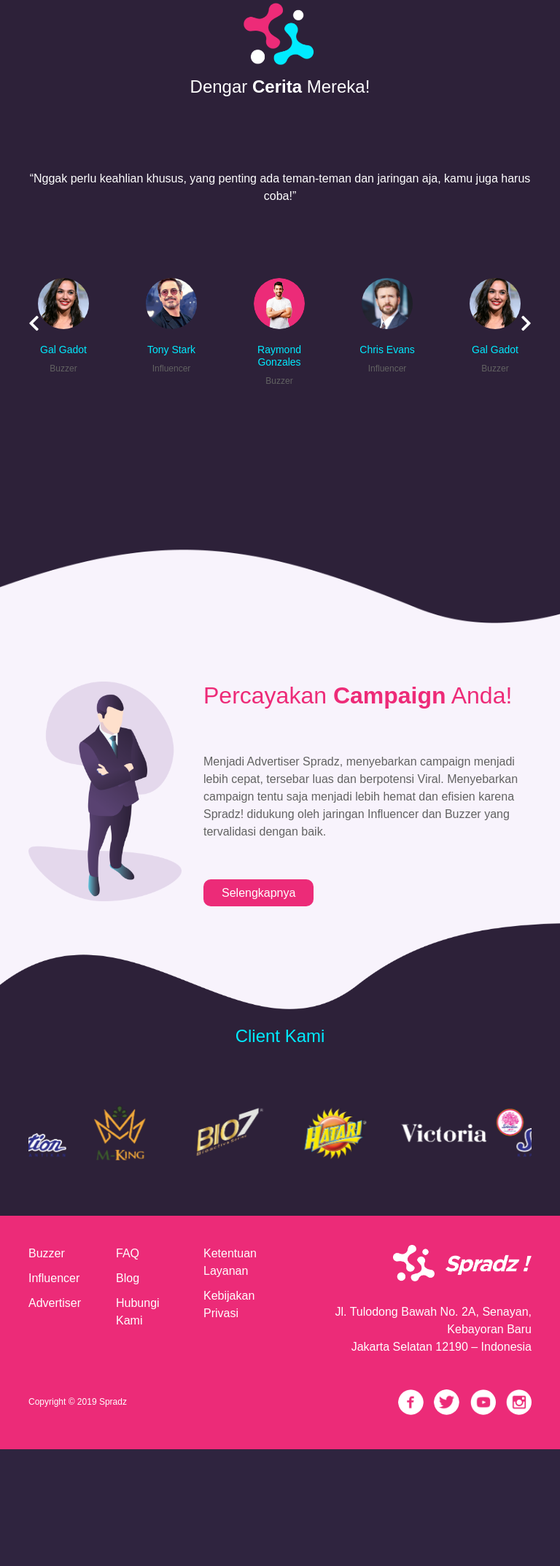
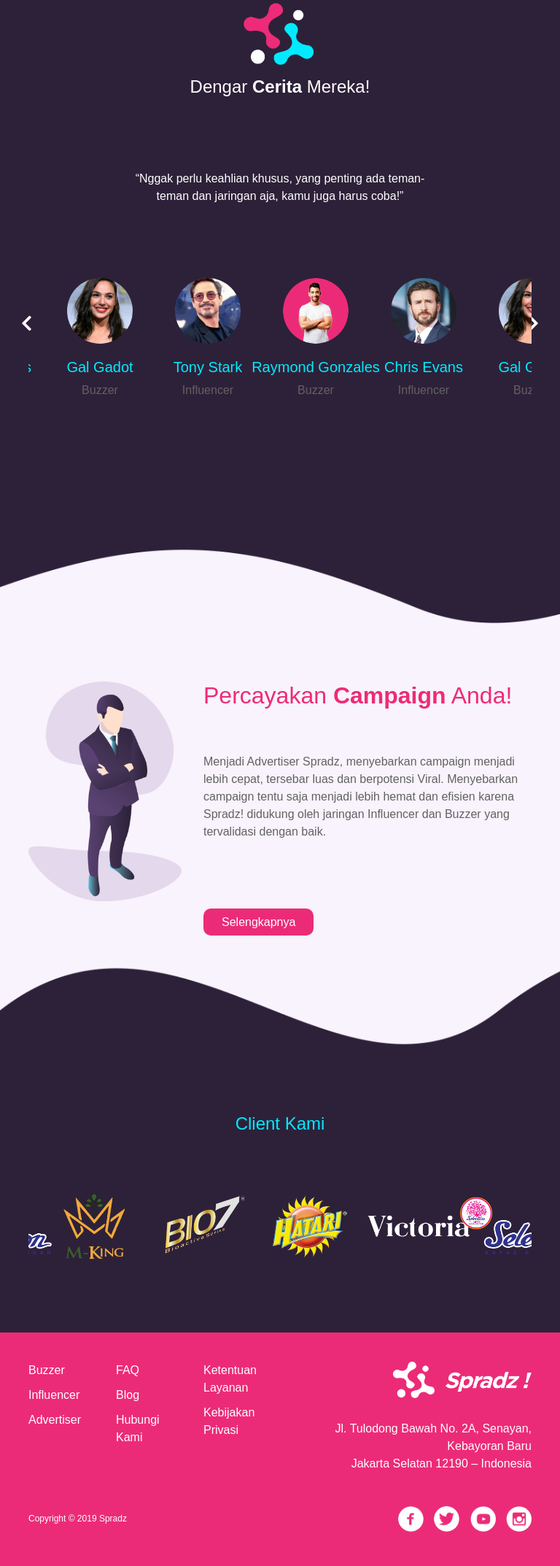
Before and after one commit to dwikydiasl/spradz, a PHP site: page / in a window 768 px wide. Shown: the part 1510-3656 px from the top of the page at 73% size. Before the commit the page ends 3496 px from the top, so only its background shows below. Run offline with PHP 8.4, Linux system fonts and the light colour scheme; some libraries are stand-ins or nearby versions; some web fonts are replaced.

Commit message:
update terbaru

```diff
--- a/css/style.css
+++ b/css/style.css
@@ -401,7 +394,10 @@
 	z-index: 11;
 	position: relative;
 }
-.bg-mask{
+
+/*====== Content Influ Buzz ======*/
+
+.testimoni{
 	background-image: url('../assets/img/ilustration/mask.png');
 	height: 1150px;
 	width: 100%;
@@ -411,7 +407,7 @@
 	position: relative;
 	z-index: 10;
 }
-.testimoni{
+.content-testimoni{
 	padding-top: 300px;
 	margin-bottom: 100px;
 	padding-bottom: 100px;
@@ -455,8 +451,9 @@
 .slider-testimoni{
 	width: 180px;
 }
-.section4{
-	position: relative;
+
+/*====== Advertiser ======*/
+.advertiser{
 	margin-top: -200px;
 }
 .content-adv{
@@ -484,19 +481,20 @@
 	z-index: 90;
 	position: relative;
 }
-.section5{
-}
-.bg-mask2{
+
+/*====== Client ======*/
+
+.client{
 	background-image: url('../assets/img/ilustration/mask2.png');
-	height: 700px;
+	height: 600px;
 	width: 100%;
 	margin-top: -350px;
 	background-repeat: no-repeat;
 	background-size: cover;
 	position: relative;
 }
-.client{
-	padding-top: 350px;
+.content-client{
+	padding-top: 300px;
 }
 .client h4{
 	margin-bottom: 80px;
@@ -1213,77 +1230,23 @@
 	}
 	.item-slide:hover .item-overlay.right {
 		bottom: 0;
+		top: 0;
 	}
 
 	.item-slide:hover .item-overlay.left {
 		top: 0;
 	}
-
 	.item-overlay.right {
-		bottom: 100%;
+		bottom: 200%;
+		top: -100%;
 	}
 	.item-overlay.left {
 		top: 100%;
 	}
-	/*---testimoni---*/
-	.box-comment{
-		margin-right: 0;
-		margin-left: 0;
-	}
-	.owl-next{
-		padding-top: 50px;
-		left: 0;
-		position: absolute;
-		z-index: 11;
-	}
-	.owl-prev{
-		padding-top: 50px;
-		right: 0;
-		position: absolute;
-		z-index: 11;
-	}
-	.slider-testimoni h5{
-		font-size: 14px;
-	}
-	.slider-testimoni p{
-		font-size: 12px;
-	}
-	.avatar{
-		height: 70px;
-		width: 70px !important;
-		border-radius: 100px;
-		margin-bottom: 20px;
-		border-radius: 100px;
-		object-fit: cover;
-	}
-	.slide-testimoni{
-		margin-top: 100px;
-		position: relative;
-		z-index: 99;
-	}
-	.slider-testimoni{
-		width: 80px;
-	}
-	/*----section5----*/
-	.client{
-		padding-top: 170px;
-	}
-	.bg-mask2{
-		height: 430px;
-		width: 100%;
-		margin-top: -300px;
-	}
-	.slider-client{
-		width: 150px;
-		margin: 0 50px;
-	}
-	.slider-client img{
-		max-height: 150px;
-		width: 100%;
-	}
 }
 
 @media (min-width: 769px) and (max-width: 992px) {
+	/*------header------*/
 	.header-right{
 		display: none;
 	}
--- a/index.html
+++ b/index.html
@@ -28,10 +28,8 @@
 </head>
 <body>
 
-	<!-- Home -->
-
-	<div class="bg-home">
-		<div class="bg-home-overlay"></div>
+	<section id="home" class="home">
+		<div class="bg-color-overlay"></div>
 		<div id="header" class="header">
 			<div class="container">
 				<div class="d-flex bd-highlight">
@@ -79,8 +77,8 @@
 				</div>
 			</div>
 		</div>
+		<div class="content-home">
 			<div class="container">
-			<section id="home">
 				<div class="row">
 					<div class="col-12 col-sm-12 col-md-7 col-lg-6">
 						<div class="home-left">
@@ -108,10 +106,10 @@
 						</div>
 					</div>
 				</div>
-			</section>
-
 			</div>
 		</div>
+	</section>
+	<div class="masking"></div>
 	<!-- Menu Mobile -->
 	<div class="overlay_menu" id="overlay_menu">
 		<nav class="overlay-menu">
@@ -168,11 +166,8 @@
 			</div>
 		</div>
 
-
-		<div class="hero-mask"></div>
-
-		<div class="container">
-			<div class="panel-box" align="center">
+		<section id=" panel-box" class=" panel-box">
+			<div class="container" align="center">
 				<li>
 					<div class="item-slide item-left bg-white">
 						<div class="arrow-left">
@@ -225,10 +220,10 @@
 					</div>
 				</li>
 			</div>
-		</div>
+		</section>
 
-
-		<div class="container section3">
+		<section id="content-influ-buzz" class="content-influ-buzz">
+			<div class="container">
 				<div class="row ">
 					<div class="col-12 col-sm-12 col-md-8 col-lg-7">
 						<div class="description-text">
@@ -248,10 +243,11 @@
 					</div>
 				</div>
 			</div>
+		</section>
 
-		<div class="bg-mask ">
-			<div class="testimoni ">
+		<section id="testimoni" class="testimoni">
 			<div class="container">
+				<div class="content-testimoni">
 					<div class="spradz-logo" align="center">
 						<img src="assets/img/icon/favicon.png">
 					</div>
@@ -311,12 +307,12 @@
 					</div>
 				</div>
 			</div>
-		</div>
+		</section>
 
-		<div class="section4 ">
-			<div class="bg-color2">
+		<section id="advertiser" class="advertiser bg-color2">
 			<div class="container">
-					<div class="row content-adv">
+				<div class="content-adv">
+					<div class="row ">
 						<div class="col-12 col-sm-12 col-md-4 col-lg-4">
 							<div class="img-adv">
 								<img src="assets/img/ilustration/adv.png">
@@ -340,11 +336,11 @@
 					</div>
 				</div>
 			</div>
-		</div>
+		</section>
 
-		<div class="section5 bg-mask2">
+		<section id="client" class="client ">
 			<div class="container">
-				<div class="client">
+				<div class="content-client">
 					<div align="center">
 					<h4 class="blue ">Client Kami</h4>
 				</div>
@@ -382,9 +378,9 @@
 				</div>
 			</div>
 		</div>
-		</div>
+	</section>
 
-		<div class="footer bg-pink">
+	<footer id="footer" class="footer bg-pink">
 		<div class="container">
 			<div class="footer-top">
 				<div class="row">
@@ -457,7 +453,7 @@
 				</div>
 			</div>
 		</div>
-		</div>
+	</footer>
 
 
 	<!-- Optional JavaScript -->
```
Also changed, not shown: other parts of css/style.css (+105 -92 lines). Lines whose indentation alone changed are shown as unchanged.
